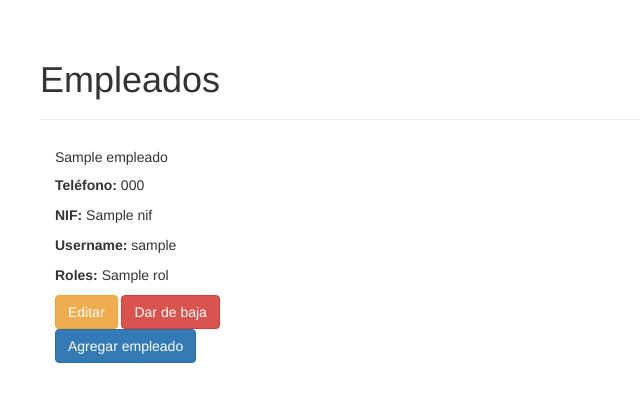
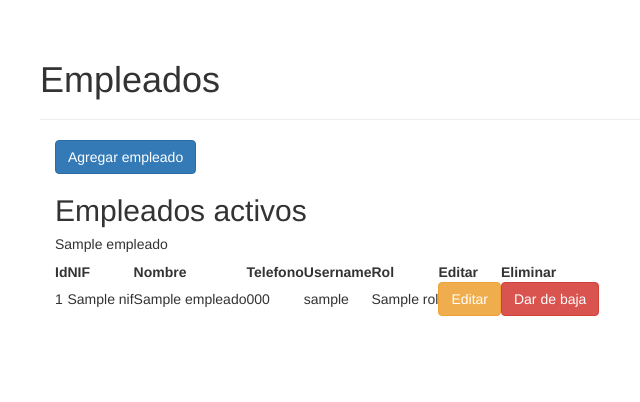
Before and after one commit to brunodsf05/EmployeeAttendanceTracker-Backend, a Flask app: template templates/list_empleados.html in a window 1280 px wide. Shown: the part 52-454 px from the top of the page, without its empty margins (30-670 px from the left). Run offline with Flask 3, Linux system fonts and the light colour scheme; the template is opened without the code that fills it: most values are stand-ins (such as "Sample title", 1, 10 or a date in 2020); parts of the project's set-up code (start-up, migrations or seed data) failed here and were passed over; some libraries are stand-ins or nearby versions.

Commit message:
Feat: Listar muestra una tabla

```diff
--- a/templates/card_empleado.html
+++ b/templates/card_empleado.html
@@ -3,16 +3,15 @@
         <h5 class="card-title">{{ empleado.nombre }}</h5>
     </div>
     <div class="card-body">
-        <p><strong>Teléfono:</strong> {{ empleado.telefono }}</p>
-        <p><strong>NIF:</strong> {{ empleado.nif }}</p>
-        <p><strong>Username:</strong> {{ empleado.username }}</p>
-
-        {% if empleado.rol %}
-        <p><strong>Roles:</strong> {{ empleado.rol.nombre }}</p>
-        {% endif %}
-
-        <!-- Aquí puedes agregar botones o acciones adicionales -->
-        <a href="{{ url_for('admin_editar_empleado', id=empleado.id) }}" class="btn btn-warning">Editar</a>
-        <a href="{{ url_for('admin_dardebaja_empleado', id=empleado.id) }}" class="btn btn-danger">Dar de baja</a>
+        <tr>
+            <td>{{ empleado.id }}</td>
+            <td>{{ empleado.nif }}</td>
+            <td>{{ empleado.nombre }}</td>
+            <td>{{ empleado.telefono }}</td>
+            <td>{{ empleado.username }}</td>
+            <td>{{ empleado.rol.nombre }}</td>
+            <td><a href="{{ url_for('admin_editar_empleado', id=empleado.id) }}" class="btn btn-warning">Editar</a></td>
+            <td><a href="{{ url_for('admin_dardebaja_empleado', id=empleado.id) }}" class="btn btn-danger">Dar de baja</a></td>
+        </tr>
     </div>
 </div>
--- a/templates/list_empleados.html
+++ b/templates/list_empleados.html
@@ -8,9 +8,22 @@
     <h1>Empleados</h1>
 </div>
 <div class="container">
-    {% for empleado in empleados %}
-        {% include 'card_empleado.html' %}
-    {% endfor %}
     <a href="{{ url_for('admin_agregar_empleado') }}" class="btn btn-primary">Agregar empleado</a>
+    <h2>Empleados activos</h2>
+    <table>
+        <tr>
+            <th>Id</th>
+            <th>NIF</th>
+            <th>Nombre</th>
+            <th>Telefono</th>
+            <th>Username</th>
+            <th>Rol</th>
+            <th>Editar</th>
+            <th>Eliminar</th>
+        </tr>
+        {% for empleado in empleados %}
+            {% include 'card_empleado.html' %}
+        {% endfor %}
+    </table>
 </div>
 {% endblock %}
```
